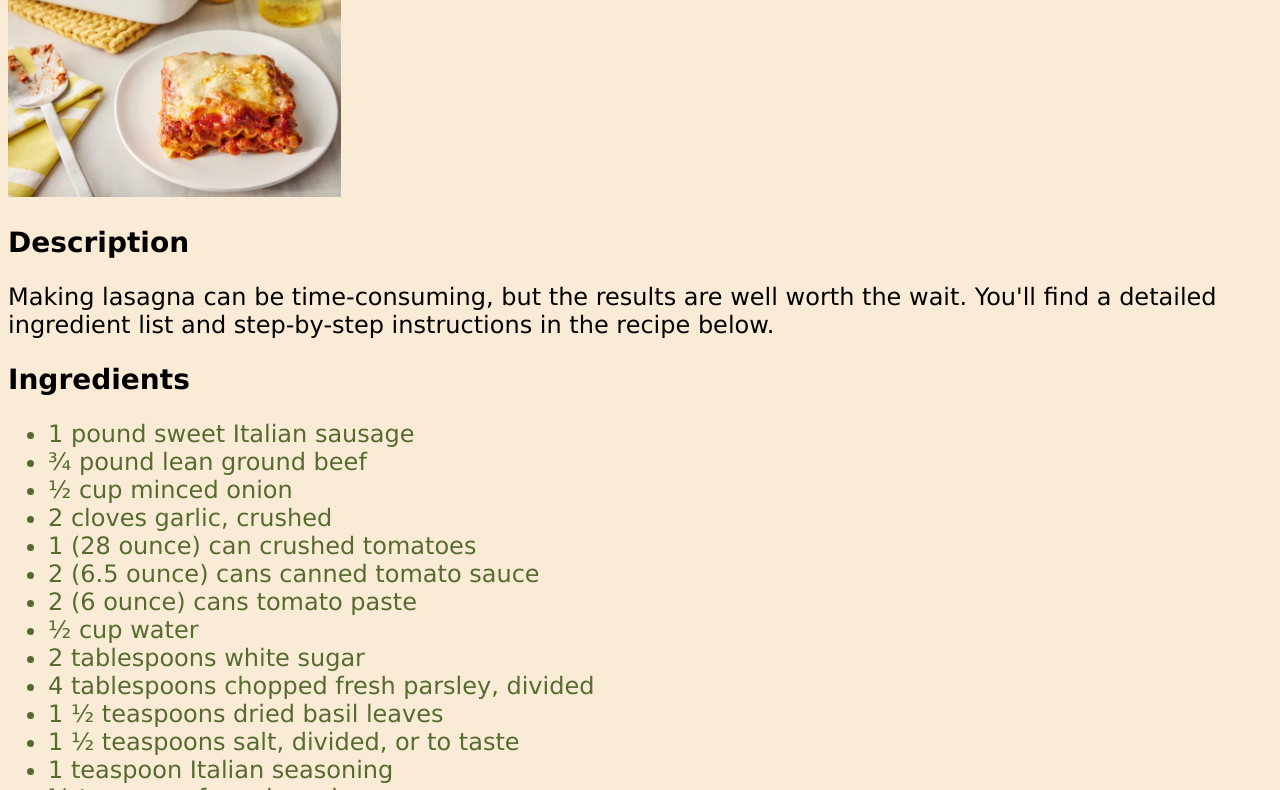
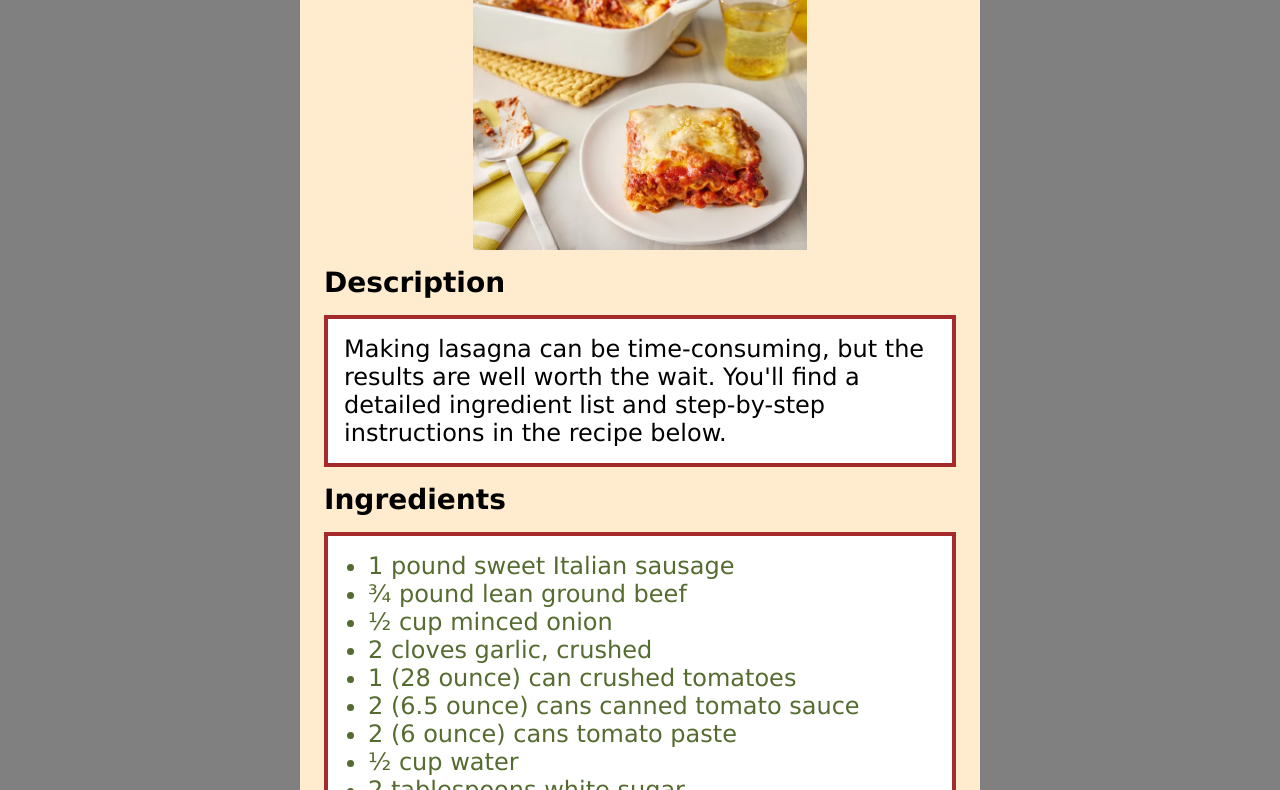
Before and after one commit to just1jray/odin-recipes, a plain HTML site: page recipes/lasagna.html in a window 1280 px wide. Shown: the part 134-924 px from the top of the page. Drawn offline with Linux system fonts and the light colour scheme.

Commit message:
Add additional styling with box model

```diff
--- a/recipes/lasagna.html
+++ b/recipes/lasagna.html
@@ -6,11 +6,15 @@
     <link rel="stylesheet" href="../style.css">
   </head>
   <body>
+    <div class="card">
       <h1>Lasagna</h1>
       <img src="../images/lasagna.jpg" alt="lasagna" height="250">
       <h2>Description</h2>
+      <div class="box">
         <p>Making lasagna can be time-consuming, but the results are well worth the wait. You'll find a detailed ingredient list and step-by-step instructions in the recipe below.</p>
+      </div>
       <h2>Ingredients</h2>
+      <div class="box">
         <ul>
           <li>1 pound sweet Italian sausage</li>
           <li>¾ pound lean ground beef</li>
@@ -33,7 +37,9 @@
           <li>¾ pound mozzarella cheese, sliced</li>
           <li>¾ cup grated Parmesan cheese</li>
         </ul>
+      </div>
       <h2>Steps</h2>
+      <div class="box">
         <ol>
           <li>Preheat the oven to 375 degrees F (190 degrees C).</li>
           <li>Cook sausage, ground beef, onion, and garlic in a Dutch oven over medium heat until well browned.</li>
@@ -45,5 +51,7 @@
           <li>Bake in the preheated oven for 25 minutes. Remove the foil and bake for an additional 25 minutes.</li>
           <li>Rest lasagna for 15 minutes before serving.</li>
         </ol>
+      </div>
+    </div>
    </body>
 </html>
--- a/style.css
+++ b/style.css
@@ -1,12 +1,24 @@
+*,
+*::before,
+*::after {
+    box-sizing: border-box;
+}
+
 * {
-    background-color: antiquewhite;
+    margin: 0;
+    padding: 0;
     font-size: 24px;
     font-family: Verdana, Geneva, Tahoma, sans-serif;
+}
+
+body {
+    background-color: gray;
 }
 
 h1,
 h2 {
     font-weight: bold;
+    margin: 16px 0;
 }
 
 h1 {
@@ -17,6 +29,32 @@ h2 {
     font-size: 28px;
 }
 
+ul {
+    padding: 0 24px;
+}
+
+ol {
+    padding: 0 32px;
+}
+
 ul li {
     color: darkolivegreen;
 }
+
+img {
+    display: block;
+    margin: 0 auto;
+}
+
+.card {
+    background-color: blanchedalmond;
+    width: 680px;
+    padding: 24px;
+    margin: 40px auto;
+}
+
+.box {
+    background-color: white;
+    padding: 16px;
+    border: 4px solid brown;
+}
```
Also changed, not shown: index.html (+4 -0 lines), recipes/cilantro-lime-chicken.html (+8 -0 lines), recipes/warm-berry-compote.html (+8 -0 lines). Lines whose indentation alone changed are shown as unchanged.
